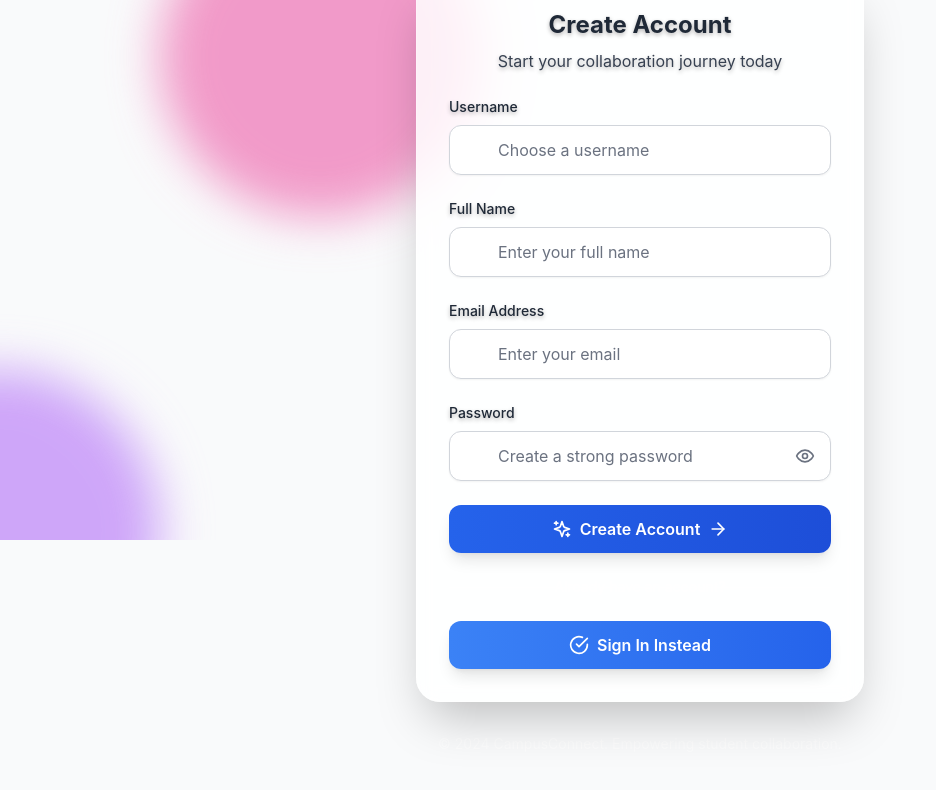
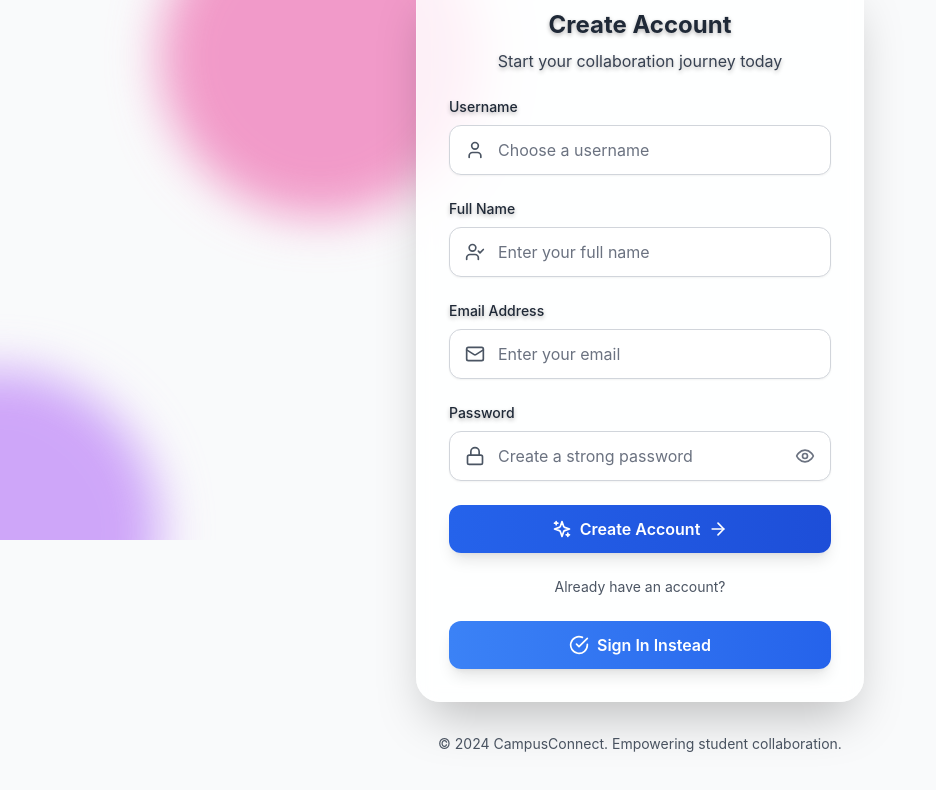
Before and after one commit to cekwedike/campus-connect, a React (Create React App) app in the folder frontend/: page /register in a window 1280 px wide. Shown: the part 260-1050 px from the top of the page, without its empty margins (0-936 px from the left). Built offline with nearby package versions, Linux system fonts and the light colour scheme; no server answers.

Commit message:
refactor: Update icon and text colors in Register component
- Changed icon colors from white to gray for improved visibility and consistency with the design.
- Updated text color for the "Already have an account?" message and footer to enhance readability.

```diff
--- a/frontend/src/pages/Register.js
+++ b/frontend/src/pages/Register.js
@@ -75,7 +75,7 @@ const Register = () => {
               </label>
               <div className="relative">
                 <div className="absolute inset-y-0 left-0 pl-4 flex items-center pointer-events-none">
-                  <User className="h-5 w-5 text-white/50" />
+                  <User className="h-5 w-5 text-gray-600" />
                 </div>
                 <input
                   {...register('username', {
@@ -99,7 +99,7 @@ const Register = () => {
               </label>
               <div className="relative">
                 <div className="absolute inset-y-0 left-0 pl-4 flex items-center pointer-events-none">
-                  <UserCheck className="h-5 w-5 text-white/50" />
+                  <UserCheck className="h-5 w-5 text-gray-600" />
                 </div>
                 <input
                   {...register('full_name', { required: 'Full name is required' })}
@@ -120,7 +120,7 @@ const Register = () => {
               </label>
               <div className="relative">
                 <div className="absolute inset-y-0 left-0 pl-4 flex items-center pointer-events-none">
-                  <Mail className="h-5 w-5 text-white/50" />
+                  <Mail className="h-5 w-5 text-gray-600" />
                 </div>
                 <input
                   {...register('email', {
@@ -147,7 +147,7 @@ const Register = () => {
               </label>
               <div className="relative">
                 <div className="absolute inset-y-0 left-0 pl-4 flex items-center pointer-events-none">
-                  <Lock className="h-5 w-5 text-white/50" />
+                  <Lock className="h-5 w-5 text-gray-600" />
                 </div>
                 <input
                   {...register('password', {
@@ -202,7 +202,7 @@ const Register = () => {
               <div className="w-full border-t border-white/20"></div>
             </div>
             <div className="relative flex justify-center text-sm">
-              <span className="px-2 bg-transparent text-white/60">Already have an account?</span>
+              <span className="px-2 bg-transparent text-gray-600">Already have an account?</span>
             </div>
           </div>
 
@@ -218,7 +218,7 @@ const Register = () => {
 
         {/* Footer */}
         <div className="text-center mt-8">
-          <p className="text-white/60 text-sm">
+          <p className="text-gray-600 text-sm">
             © 2024 CampusConnect. Empowering student collaboration.
           </p>
         </div>
```
